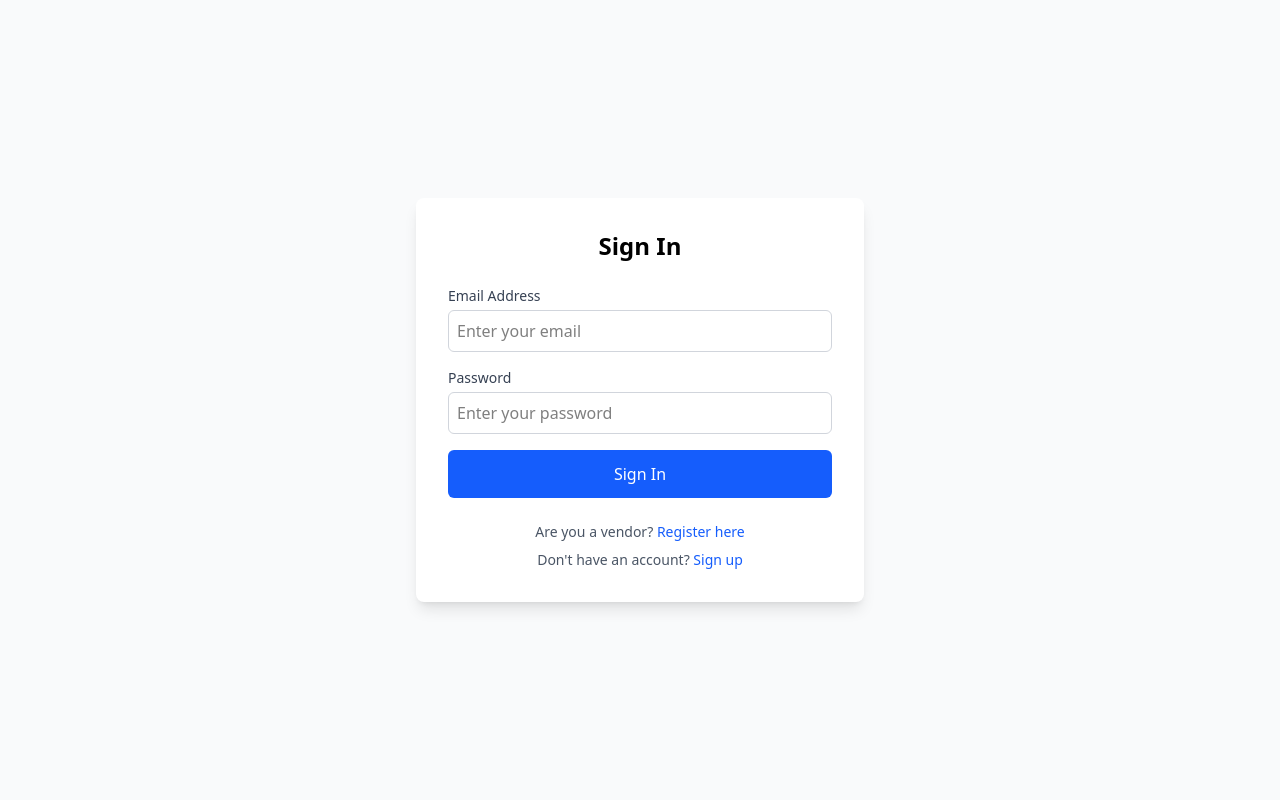
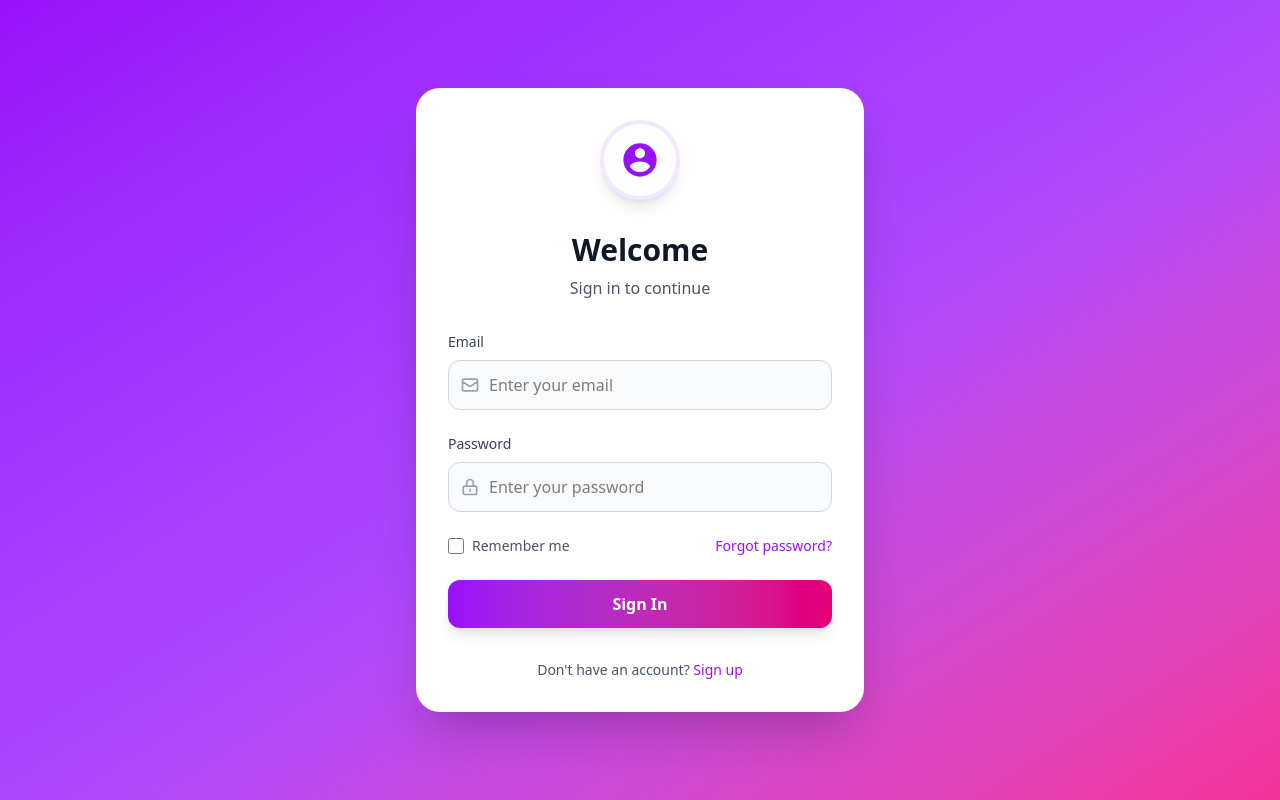
Before and after one commit to Hanumant-Pisal/aerchain_frontend, a React app: page /login in a window 1280 px wide. Built offline with nearby package versions, Linux system fonts and the light colour scheme; the HTML template or start-up script is replaced by a standard one.

Commit message:
improve the ui of login and register page , make state persist

```diff
--- a/src/features/auth/authSlice.js
+++ b/src/features/auth/authSlice.js
@@ -1,20 +1,23 @@
 import { createSlice } from "@reduxjs/toolkit";
 
 const token = localStorage.getItem("token");
+const user = localStorage.getItem("user") ? JSON.parse(localStorage.getItem("user")) : null;
 
 const authSlice = createSlice({
   name: "auth",
-  initialState: { token: token || null, user: null },
+  initialState: { token: token || null, user: user },
   reducers: {
     setCredentials: (state, { payload }) => {
       state.token = payload.token;
       state.user = payload.user;
       localStorage.setItem("token", payload.token);
+      localStorage.setItem("user", JSON.stringify(payload.user));
     },
     logout: (state) => {
       state.token = null;
       state.user = null;
       localStorage.removeItem("token");
+      localStorage.removeItem("user");
     },
   },
 });
--- a/src/pages/Login.jsx
+++ b/src/pages/Login.jsx
@@ -3,15 +3,17 @@
 import { useDispatch } from "react-redux";
 import { useNavigate } from "react-router-dom";
 import { Link } from "react-router-dom";
+import { useState } from "react";
 
 export default function Login() {
   const dispatch = useDispatch();
   const [login] = useLoginMutation();
-
   const navigate = useNavigate();
+  const [isLoading, setIsLoading] = useState(false);
 
   const handleSubmit = async (e) => {
     e.preventDefault();
+    setIsLoading(true);
     try {
       console.log("Attempting login...");
       const res = await login({ email: e.target.email.value, password: e.target.password.value }).unwrap();
@@ -22,60 +24,102 @@
     } catch (error) {
       console.error("Login failed:", error);
       alert("Login failed. Please check your credentials.");
+    } finally {
+      setIsLoading(false);
     }
   };
 
   return (
-    <div className="flex justify-center items-center h-screen bg-gray-50">
+    <div className="min-h-screen bg-gradient-to-br from-purple-600 via-purple-500 to-pink-500 flex items-center justify-center p-4">
+      {/* Login card */}
       <div className="w-full max-w-md">
-        <div className="bg-white shadow-lg rounded-lg p-8">
-          <h1 className="text-2xl font-bold text-center mb-6">Sign In</h1>
+        <div className="bg-white shadow-2xl rounded-3xl p-8">
+          {/* Logo/Icon area */}
+          <div className="flex justify-center mb-8">
+            <div className="w-20 h-20 bg-white rounded-full flex items-center justify-center shadow-lg border-4 border-purple-100">
+              <svg className="w-10 h-10 text-purple-600" fill="currentColor" viewBox="0 0 24 24">
+                <path d="M12 2C6.48 2 2 6.48 2 12s4.48 10 10 10 10-4.48 10-10S17.52 2 12 2zm0 3c1.66 0 3 1.34 3 3s-1.34 3-3 3-3-1.34-3-3 1.34-3 3-3zm0 14.2c-2.5 0-4.71-1.28-6-3.22.03-1.99 4-3.08 6-3.08 1.99 0 5.97 1.09 6 3.08-1.29 1.94-3.5 3.22-6 3.22z"/>
+              </svg>
+            </div>
+          </div>
 
-          <form onSubmit={handleSubmit} className="space-y-4">
+          <h1 className="text-3xl font-bold text-center mb-2 text-gray-900">
+            Welcome
+          </h1>
+          <p className="text-center text-gray-600 mb-8">Sign in to continue</p>
+
+          <form onSubmit={handleSubmit} className="space-y-6">
             <div>
-              <label className="block text-sm font-medium text-gray-700 mb-1">
-                Email Address
+              <label className="block text-sm font-medium text-gray-700 mb-2">
+                Email
               </label>
+              <div className="relative">
+                <div className="absolute inset-y-0 left-0 pl-3 flex items-center pointer-events-none">
+                  <svg className="w-5 h-5 text-gray-400" fill="none" stroke="currentColor" viewBox="0 0 24 24">
+                    <path strokeLinecap="round" strokeLinejoin="round" strokeWidth={2} d="M3 8l7.89 5.26a2 2 0 002.22 0L21 8M5 19h14a2 2 0 002-2V7a2 2 0 00-2-2H5a2 2 0 00-2 2v10a2 2 0 002 2z" />
+                  </svg>
+                </div>
                 <input
                   name="email"
                   type="email"
                   placeholder="Enter your email"
-                className="border border-gray-300 p-2 w-full rounded-md focus:ring-blue-500 focus:border-blue-500"
+                  className="w-full pl-10 pr-4 py-3 border border-gray-300 rounded-xl focus:ring-2 focus:ring-purple-500 focus:border-transparent bg-gray-50 transition-all duration-200"
                   required
                 />
               </div>
+            </div>
 
             <div>
-              <label className="block text-sm font-medium text-gray-700 mb-1">
+              <label className="block text-sm font-medium text-gray-700 mb-2">
                 Password
               </label>
+              <div className="relative">
+                <div className="absolute inset-y-0 left-0 pl-3 flex items-center pointer-events-none">
+                  <svg className="w-5 h-5 text-gray-400" fill="none" stroke="currentColor" viewBox="0 0 24 24">
+                    <path strokeLinecap="round" strokeLinejoin="round" strokeWidth={2} d="M12 15v2m-6 4h12a2 2 0 002-2v-6a2 2 0 00-2-2H6a2 2 0 00-2 2v6a2 2 0 002 2zm10-10V7a4 4 0 00-8 0v4h8z" />
+                  </svg>
+                </div>
                 <input
                   name="password"
                   type="password"
                   placeholder="Enter your password"
-                className="border border-gray-300 p-2 w-full rounded-md focus:ring-blue-500 focus:border-blue-500"
+                  className="w-full pl-10 pr-4 py-3 border border-gray-300 rounded-xl focus:ring-2 focus:ring-purple-500 focus:border-transparent bg-gray-50 transition-all duration-200"
                   required
                 />
+              </div>
+            </div>
+
+            <div className="flex items-center justify-between">
+              <label className="flex items-center">
+                <input type="checkbox" className="w-4 h-4 text-purple-600 border-gray-300 rounded focus:ring-purple-500" />
+                <span className="ml-2 text-sm text-gray-600">Remember me</span>
+              </label>
+              <a href="#" className="text-sm text-purple-600 hover:text-purple-700 font-medium">Forgot password?</a>
             </div>
 
             <button
               type="submit"
-              className="w-full bg-blue-600 text-white p-3 rounded-md hover:bg-blue-700 transition duration-200"
+              disabled={isLoading}
+              className="w-full bg-gradient-to-r from-purple-600 to-pink-600 text-white py-3 px-4 rounded-xl font-semibold hover:from-purple-700 hover:to-pink-700 focus:outline-none focus:ring-2 focus:ring-purple-500 focus:ring-offset-2 transition-all duration-200 shadow-lg hover:shadow-xl disabled:opacity-50 disabled:cursor-not-allowed"
             >
-              Sign In
+              {isLoading ? (
+                <div className="flex items-center justify-center">
+                  <svg className="animate-spin -ml-1 mr-3 h-5 w-5 text-white" xmlns="http://www.w3.org/2000/svg" fill="none" viewBox="0 0 24 24">
+                    <circle className="opacity-25" cx="12" cy="12" r="10" stroke="currentColor" strokeWidth="4"></circle>
+                    <path className="opacity-75" fill="currentColor" d="M4 12a8 8 0 018-8V0C5.373 0 0 5.373 0 12h4zm2 5.291A7.962 7.962 0 014 12H0c0 3.042 1.135 5.824 3 7.938l3-2.647z"></path>
+                  </svg>
+                  Signing in...
+                </div>
+              ) : (
+                'Sign In'
+              )}
             </button>
           </form>
 
-          <div className="mt-6 text-center space-y-2">
-            <p className="text-sm text-gray-600">
-              Are you a vendor?{" "}
-              <Link to="/vendor-register" className="text-blue-600 hover:underline">
-                Register here
-              </Link>
-            </p>
+          <div className="mt-8 text-center">
             <p className="text-sm text-gray-600">
               Don't have an account?{" "}
-              <Link to="/vendor-register" className="text-blue-600 hover:underline">
+              <Link to="/vendor-register" className="font-medium text-purple-600 hover:text-purple-700 transition-colors">
                 Sign up
               </Link>
             </p>
--- a/src/pages/VendorRegister.jsx
+++ b/src/pages/VendorRegister.jsx
@@ -2,14 +2,18 @@
 import { useDispatch } from "react-redux";
 import { useNavigate } from "react-router-dom";
 import { setCredentials } from "../features/auth/authSlice";
+import { useState } from "react";
+import { Link } from "react-router-dom";
 
 export default function VendorRegister() {
   const dispatch = useDispatch();
   const [register] = useRegisterMutation();
   const navigate = useNavigate();
+  const [isLoading, setIsLoading] = useState(false);
 
   const handleSubmit = async (e) => {
     e.preventDefault();
+    setIsLoading(true);
     try {
       console.log("Attempting vendor registration...");
       const res = await register({
@@ -27,98 +31,156 @@
     } catch (error) {
       console.error("Registration failed:", error);
       alert("Registration failed. Please check your information.");
+    } finally {
+      setIsLoading(false);
     }
   };
 
   return (
-    <div className="flex justify-center items-center h-screen bg-gray-50">
+    <div className="min-h-screen bg-gradient-to-br from-purple-600 via-purple-500 to-pink-500 flex items-center justify-center p-4">
+      {/* Registration card */}
       <div className="w-full max-w-md">
-        <div className="bg-white shadow-lg rounded-lg p-8">
-          <h1 className="text-2xl font-bold text-center mb-6">Vendor Registration</h1>
-          <p className="text-gray-600 text-center mb-6">
-            Register as a vendor to receive RFP opportunities
-          </p>
+        <div className="bg-white shadow-2xl rounded-3xl p-8">
+          {/* Logo/Icon area */}
+          <div className="flex justify-center mb-8">
+            <div className="w-20 h-20 bg-white rounded-full flex items-center justify-center shadow-lg border-4 border-purple-100">
+              <svg className="w-10 h-10 text-purple-600" fill="currentColor" viewBox="0 0 24 24">
+                <path d="M12 2l3.09 6.26L22 9.27l-5 4.87 1.18 6.88L12 17.77l-6.18 3.25L7 14.14 2 9.27l6.91-1.01L12 2z"/>
+              </svg>
+            </div>
+          </div>
+
+          <h1 className="text-3xl font-bold text-center mb-2 text-gray-900">
+            Join Us
+          </h1>
+          <p className="text-center text-gray-600 mb-6">Register as a vendor to receive RFP opportunities</p>
 
           <form onSubmit={handleSubmit} className="space-y-4">
             <div>
               <label className="block text-sm font-medium text-gray-700 mb-1">
                 Company Name
               </label>
+              <div className="relative">
+                <div className="absolute inset-y-0 left-0 pl-3 flex items-center pointer-events-none">
+                  <svg className="w-5 h-5 text-gray-400" fill="none" stroke="currentColor" viewBox="0 0 24 24">
+                    <path strokeLinecap="round" strokeLinejoin="round" strokeWidth={2} d="M19 21V5a2 2 0 00-2-2H7a2 2 0 00-2 2v16m14 0h2m-2 0h-5m-9 0H3m2 0h5M9 7h1m-1 4h1m4-4h1m-1 4h1m-5 10v-5a1 1 0 011-1h2a1 1 0 011 1v5m-4 0h4" />
+                  </svg>
+                </div>
                 <input
                   name="company"
                   type="text"
                   placeholder="Your company name"
-                className="border border-gray-300 p-2 w-full rounded-md focus:ring-blue-500 focus:border-blue-500"
+                  className="w-full pl-10 pr-4 py-2.5 border border-gray-300 rounded-xl focus:ring-2 focus:ring-purple-500 focus:border-transparent bg-gray-50 transition-all duration-200"
                   required
                 />
+              </div>
             </div>
 
             <div>
               <label className="block text-sm font-medium text-gray-700 mb-1">
                 Contact Person
               </label>
+              <div className="relative">
+                <div className="absolute inset-y-0 left-0 pl-3 flex items-center pointer-events-none">
+                  <svg className="w-5 h-5 text-gray-400" fill="none" stroke="currentColor" viewBox="0 0 24 24">
+                    <path strokeLinecap="round" strokeLinejoin="round" strokeWidth={2} d="M16 7a4 4 0 11-8 0 4 4 0 018 0zM12 14a7 7 0 00-7 7h14a7 7 0 00-7-7z" />
+                  </svg>
+                </div>
                 <input
                   name="name"
                   type="text"
                   placeholder="Your full name"
-                className="border border-gray-300 p-2 w-full rounded-md focus:ring-blue-500 focus:border-blue-500"
+                  className="w-full pl-10 pr-4 py-2.5 border border-gray-300 rounded-xl focus:ring-2 focus:ring-purple-500 focus:border-transparent bg-gray-50 transition-all duration-200"
                   required
                 />
+              </div>
             </div>
 
             <div>
               <label className="block text-sm font-medium text-gray-700 mb-1">
                 Email Address
               </label>
+              <div className="relative">
+                <div className="absolute inset-y-0 left-0 pl-3 flex items-center pointer-events-none">
+                  <svg className="w-5 h-5 text-gray-400" fill="none" stroke="currentColor" viewBox="0 0 24 24">
+                    <path strokeLinecap="round" strokeLinejoin="round" strokeWidth={2} d="M3 8l7.89 5.26a2 2 0 002.22 0L21 8M5 19h14a2 2 0 002-2V7a2 2 0 00-2-2H5a2 2 0 00-2 2v10a2 2 0 002 2z" />
+                  </svg>
+                </div>
                 <input
                   name="email"
                   type="email"
                   placeholder="company@example.com"
-                className="border border-gray-300 p-2 w-full rounded-md focus:ring-blue-500 focus:border-blue-500"
+                  className="w-full pl-10 pr-4 py-2.5 border border-gray-300 rounded-xl focus:ring-2 focus:ring-purple-500 focus:border-transparent bg-gray-50 transition-all duration-200"
                   required
                 />
+              </div>
             </div>
 
             <div>
               <label className="block text-sm font-medium text-gray-700 mb-1">
                 Phone Number
               </label>
+              <div className="relative">
+                <div className="absolute inset-y-0 left-0 pl-3 flex items-center pointer-events-none">
+                  <svg className="w-5 h-5 text-gray-400" fill="none" stroke="currentColor" viewBox="0 0 24 24">
+                    <path strokeLinecap="round" strokeLinejoin="round" strokeWidth={2} d="M3 5a2 2 0 012-2h3.28a1 1 0 01.948.684l1.498 4.493a1 1 0 01-.502 1.21l-2.257 1.13a11.042 11.042 0 005.516 5.516l1.13-2.257a1 1 0 011.21-.502l4.493 1.498a1 1 0 01.684.949V19a2 2 0 01-2 2h-1C9.716 21 3 14.284 3 6V5z" />
+                  </svg>
+                </div>
                 <input
                   name="contact"
                   type="tel"
                   placeholder="+1 (555) 123-4567"
-                className="border border-gray-300 p-2 w-full rounded-md focus:ring-blue-500 focus:border-blue-500"
+                  className="w-full pl-10 pr-4 py-2.5 border border-gray-300 rounded-xl focus:ring-2 focus:ring-purple-500 focus:border-transparent bg-gray-50 transition-all duration-200"
                   required
                 />
+              </div>
             </div>
 
             <div>
               <label className="block text-sm font-medium text-gray-700 mb-1">
                 Password
               </label>
+              <div className="relative">
+                <div className="absolute inset-y-0 left-0 pl-3 flex items-center pointer-events-none">
+                  <svg className="w-5 h-5 text-gray-400" fill="none" stroke="currentColor" viewBox="0 0 24 24">
+                    <path strokeLinecap="round" strokeLinejoin="round" strokeWidth={2} d="M12 15v2m-6 4h12a2 2 0 002-2v-6a2 2 0 00-2-2H6a2 2 0 00-2 2v6a2 2 0 002 2zm10-10V7a4 4 0 00-8 0v4h8z" />
+                  </svg>
+                </div>
                 <input
                   name="password"
                   type="password"
                   placeholder="Create a strong password"
-                className="border border-gray-300 p-2 w-full rounded-md focus:ring-blue-500 focus:border-blue-500"
+                  className="w-full pl-10 pr-4 py-2.5 border border-gray-300 rounded-xl focus:ring-2 focus:ring-purple-500 focus:border-transparent bg-gray-50 transition-all duration-200"
                   required
                 />
+              </div>
             </div>
 
             <button
               type="submit"
-              className="w-full bg-blue-600 text-white p-3 rounded-md hover:bg-blue-700 transition duration-200"
+              disabled={isLoading}
+              className="w-full bg-gradient-to-r from-purple-600 to-pink-600 text-white py-2.5 px-4 rounded-xl font-semibold hover:from-purple-700 hover:to-pink-700 focus:outline-none focus:ring-2 focus:ring-purple-500 focus:ring-offset-2 transition-all duration-200 shadow-lg hover:shadow-xl disabled:opacity-50 disabled:cursor-not-allowed"
             >
-              Register as Vendor
+              {isLoading ? (
+                <div className="flex items-center justify-center">
+                  <svg className="animate-spin -ml-1 mr-3 h-5 w-5 text-white" xmlns="http://www.w3.org/2000/svg" fill="none" viewBox="0 0 24 24">
+                    <circle className="opacity-25" cx="12" cy="12" r="10" stroke="currentColor" strokeWidth="4"></circle>
+                    <path className="opacity-75" fill="currentColor" d="M4 12a8 8 0 018-8V0C5.373 0 0 5.373 0 12h4zm2 5.291A7.962 7.962 0 014 12H0c0 3.042 1.135 5.824 3 7.938l3-2.647z"></path>
+                  </svg>
+                  Registering...
+                </div>
+              ) : (
+                'Register as Vendor'
+              )}
             </button>
           </form>
 
           <div className="mt-6 text-center">
             <p className="text-sm text-gray-600">
               Already have an account?{" "}
-              <a href="/login" className="text-blue-600 hover:underline">
+              <Link to="/login" className="font-medium text-purple-600 hover:text-purple-700 transition-colors">
                 Sign in here
-              </a>
+              </Link>
             </p>
           </div>
         </div>
```
Lines whose indentation alone changed are shown as unchanged.
